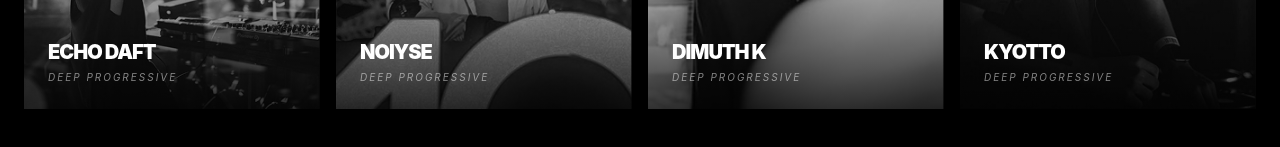
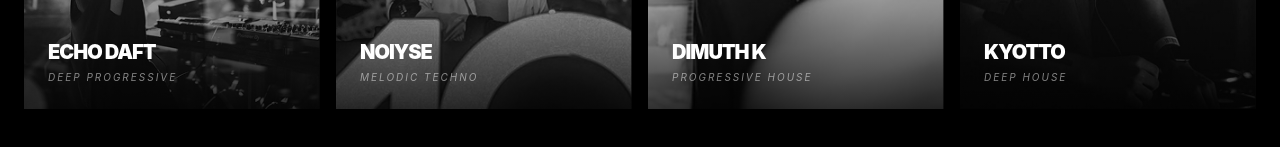
Before and after one commit to NisalShiranda/RaveLK, a React (Vite) app in the folder frontend/: page / in a window 1280 px wide. Shown: the part 2567-2714 px from the top of the page. Built offline with nearby package versions, Linux system fonts and the light colour scheme.

Commit message:
Did some changes but need to review

```diff
--- a/frontend/src/components/Artists.jsx
+++ b/frontend/src/components/Artists.jsx
@@ -1,3 +1,4 @@
+
 import React from 'react';
 import card1 from '../assets/card1.png';
 import card2 from '../assets/card2.png';
@@ -5,18 +6,18 @@ import card3 from '../assets/card3.png';
 import card4 from '../assets/card4.png';
 
 const artists = [
-  { id: 1, name: 'ECHO DAFT', image: card1 },
-  { id: 2, name: 'NOIYSE', image: card2 },
-  { id: 3, name: 'DIMUTH K', image: card3 },
-  { id: 4, name: 'KYOTTO', image: card4 },
+  { id: 1, name: 'ECHO DAFT', image: card1, genre: 'DEEP PROGRESSIVE' },
+  { id: 2, name: 'NOIYSE', image: card2, genre: 'MELODIC TECHNO' },
+  { id: 3, name: 'DIMUTH K', image: card3, genre: 'PROGRESSIVE HOUSE' },
+  { id: 4, name: 'KYOTTO', image: card4, genre: 'DEEP HOUSE' },
 ];
 
 const Artists = () => {
   return (
-    <section className="py-32 max-w-7xl mx-auto px-6">
+    <section id="artists-section" className="py-32 max-w-7xl mx-auto px-6 scroll-mt-24">
       <div className="flex justify-between items-end mb-16">
         <h2 className="text-4xl font-black">Our Artists</h2>
-        <a href="#" className="text-xs uppercase tracking-widest text-white/40 hover:text-white transition-colors">View All Artists &rarr;</a>
+        <a href="#artists-section" className="text-xs uppercase tracking-widest text-white/40 hover:text-white transition-colors">View All Artists &rarr;</a>
       </div>
 
       <div className="grid grid-cols-1 sm:grid-cols-2 lg:grid-cols-4 gap-4">
@@ -34,7 +35,7 @@ const Artists = () => {
             <div className="absolute inset-0 bg-gradient-to-t from-black via-transparent to-transparent opacity-80"></div>
             <div className="absolute bottom-6 left-6">
               <h3 className="text-xl font-black tracking-tighter text-white uppercase">{artist.name}</h3>
-              <p className="text-[10px] text-white/50 tracking-[0.2em] mt-1 italic uppercase">DEEP PROGRESSIVE</p>
+              <p className="text-[10px] text-white/50 tracking-[0.2em] mt-1 italic uppercase">{artist.genre}</p>
             </div>
 
             <div className="absolute top-6 right-6 translate-x-12 opacity-0 group-hover:translate-x-0 group-hover:opacity-100 transition-all">
--- a/frontend/src/components/Navbar.jsx
+++ b/frontend/src/components/Navbar.jsx
@@ -1,3 +1,4 @@
+
 import React from 'react';
 import logoImage from '../assets/logo.png';
 
@@ -6,6 +7,7 @@ const Navbar = () => {
     <nav className="fixed top-0 left-0 right-0 z-50 bg-black/80 backdrop-blur-md border-b border-white/5">
       <div className="max-w-7xl mx-auto px-6 h-20 flex items-center justify-between">
         <div className="flex items-center">
+          <a href="#">
             <img
               src={logoImage}
               alt="SL Underground Logo"
@@ -14,13 +16,12 @@ const Navbar = () => {
                 e.target.src = 'https://api.dicebear.com/7.x/identicon/svg?seed=SLU&backgroundColor=ffffff';
               }}
             />
+          </a>
         </div>
 
         <div className="hidden md:flex items-center space-x-10 text-sm font-medium text-white/60">
           <a
-            href="#artist-profile"
-            target="_blank"
-            rel="noopener noreferrer"
+            href="#artists-section"
             className="hover:text-white transition-colors uppercase tracking-widest"
           >
             ARTISTS
```
Lines whose indentation alone changed are shown as unchanged.
